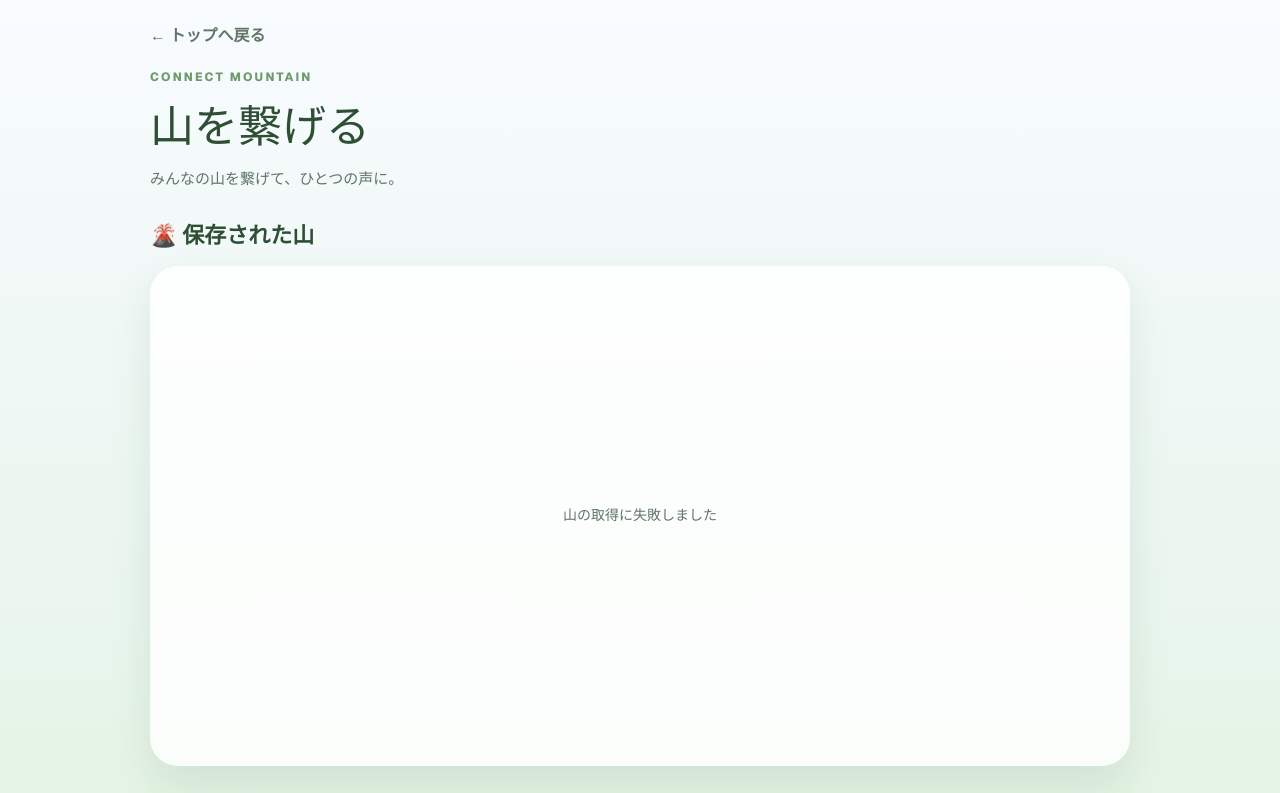
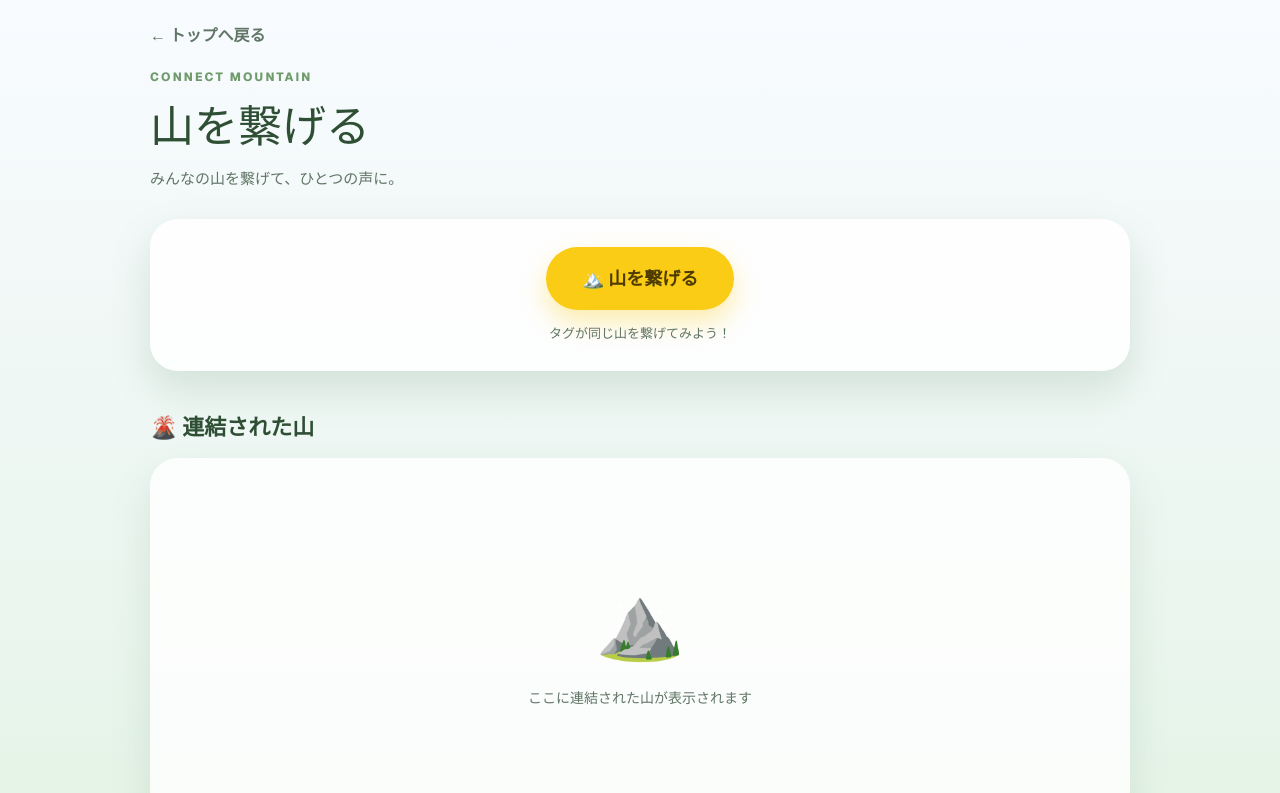
Before and after one commit to yuumi7372/voice-mountain_web, a Next.js app: page /connect in a window 1280 px wide. Shown: the top 793 px of the page. Built offline with nearby package versions, Linux system fonts and the light colour scheme; no server answers; the database is empty; a web font is replaced by a local one.

Commit message:
Restore original Connect UI

```diff
--- a/src/app/connect/page.tsx
+++ b/src/app/connect/page.tsx
@@ -1,142 +1,24 @@
 // ./connect/page.tsx
 "use client";
 
-import { useEffect, useState } from "react";
 import { useRouter } from "next/navigation";
-import {
-    Canvas,
-    useLoader,
-} from "@react-three/fiber";
-import {
-    OrbitControls,
-} from "@react-three/drei";
-import {
-    GLTFLoader,
-} from "three/examples/jsm/loaders/GLTFLoader.js";
-import * as THREE from "three";
-
 import styles from "./page.module.css";
 import background from "../../components/background.module.css";
-import { supabase } from "../../lib/supabase";
-
-type Mountain = {
-    id: string;
-    name: string;
-    mountain_path: string;
-};
-
-function MountainModel({
-    url,
-}: {
-    url: string;
-}) {
-    const gltf = useLoader(
-        GLTFLoader,
-        url
-    );
-
-    return (
-        <primitive
-            object={gltf.scene}
-        />
-    );
-}
 
 export default function ConnectPage() {
     const router = useRouter();
 
-    const [mountain, setMountain] =
-        useState<Mountain | null>(null);
+    return (
+        <main className={background.container}>
+            <div className={styles.wrapper}>
 
-    const [error, setError] =
-        useState<string | null>(null);
-
-    useEffect(() => {
-        async function fetchMountain() {
-            try {
-                // 最新の山を1件取得
-                const {
-                    data,
-                    error,
-                } = await supabase
-                    .from("mountain")
-                    .select(
-                        "id, name, mountain_path"
-                    )
-                    .not(
-                        "mountain_path",
-                        "is",
-                        null
-                    )
-                    .order(
-                        "created_at",
-                        {
-                            ascending: false,
-                        }
-                    )
-                    .limit(1)
-                    .single();
-
-                if (error) {
-                    throw error;
-                }
-
-                if (
-                    !data?.mountain_path
-                ) {
-                    throw new Error(
-                        "3D山データが見つかりません"
-                    );
-                }
-
-                setMountain(data);
-            } catch (error) {
-                console.error(
-                    "山の取得に失敗しました:",
-                    error
-                );
-
-                setError(
-                    "山の取得に失敗しました"
-                );
-            }
-        }
-
-        fetchMountain();
-    }, []);
-
-    // GLBの公開URLを作る
-    const mountainUrl =
-        mountain
-            ? supabase.storage
-                  .from("mountain")
-                  .getPublicUrl(
-                      mountain.mountain_path
-                  ).data.publicUrl
-            : null;
-
-    return (
-        <main
-            className={
-                background.container
-            }
-        >
-            <div
-                className={
-                    styles.wrapper
-                }
-            >
                 {/* =========================
                     トップへ戻る
                 ========================= */}
 
                 <button
-                    className={
-                        styles.backButton
-                    }
-                    onClick={() =>
-                        router.push("/")
-                    }
+                    className={styles.backButton}
+                    onClick={() => router.push("/")}
                 >
                     ← トップへ戻る
                 </button>
@@ -145,153 +27,65 @@ export default function ConnectPage() {
                     ヘッダー
                 ========================= */}
 
-                <header
-                    className={
-                        styles.header
-                    }
-                >
-                    <p
-                        className={
-                            styles.label
-                        }
-                    >
+                <header className={styles.header}>
+                    <p className={styles.label}>
                         CONNECT MOUNTAIN
                     </p>
 
-                    <h1
-                        className={
-                            styles.title
-                        }
-                    >
+                    <h1 className={styles.title}>
                         山を繋げる
                     </h1>
 
-                    <p
-                        className={
-                            styles.subtitle
-                        }
-                    >
+                    <p className={styles.subtitle}>
                         みんなの山を繋げて、ひとつの声に。
                     </p>
                 </header>
 
                 {/* =========================
+                    山を繋げるボタン
+                ========================= */}
+
+                <section className={styles.startArea}>
+                    <button className={styles.connectButton}>
+                        🏔️ 山を繋げる
+                    </button>
+
+                    <p className={styles.startText}>
+                        タグが同じ山を繋げてみよう！
+                    </p>
+                </section>
+
+                {/* =========================
                     連結された山
                 ========================= */}
 
-                <section
-                    className={
-                        styles.section
-                    }
-                >
-                    <h2
-                        className={
-                            styles.sectionTitle
-                        }
-                    >
-                        🌋 保存された山
+                <section className={styles.section}>
+                    <h2 className={styles.sectionTitle}>
+                        🌋 連結された山
                     </h2>
 
-                    <div
-                        className={
-                            styles.mountainArea
-                        }
-                        style={{
-                            height: "500px",
-                        }}
-                    >
-                        {error ? (
-                            <p
-                                className={
-                                    styles.placeholderText
-                                }
-                            >
-                                {error}
-                            </p>
-                        ) : mountainUrl ? (
-                            <Canvas
-                                camera={{
-                                    position: [
-                                        0,
-                                        80,
-                                        250,
-                                    ],
-                                    fov: 40,
-                                }}
-                            >
-                                <ambientLight
-                                    intensity={1}
-                                />
+                    <div className={styles.mountainArea}>
+                        <div className={styles.placeholderIcon}>
+                            ⛰️
+                        </div>
 
-                                <directionalLight
-                                    position={[
-                                        100,
-                                        200,
-                                        100,
-                                    ]}
-                                    intensity={2}
-                                />
-
-                                <MountainModel
-                                    url={
-                                        mountainUrl
-                                    }
-                                />
-
-                                <OrbitControls />
-                            </Canvas>
-                        ) : (
-                            <p
-                                className={
-                                    styles.placeholderText
-                                }
-                            >
-                                山を読み込んでいます...
-                            </p>
-                        )}
+                        <p className={styles.placeholderText}>
+                            ここに連結された山が表示されます
+                        </p>
                     </div>
-
-                    {mountain && (
-                        <p
-                            style={{
-                                textAlign:
-                                    "center",
-                                marginTop:
-                                    "12px",
-                            }}
-                        >
-                            {mountain.name}
-                        </p>
-                    )}
                 </section>
 
                 {/* =========================
                     音声認識結果
                 ========================= */}
 
-                <section
-                    className={
-                        styles.section
-                    }
-                >
-                    <h2
-                        className={
-                            styles.sectionTitle
-                        }
-                    >
+                <section className={styles.section}>
+                    <h2 className={styles.sectionTitle}>
                         📝 音声認識結果
                     </h2>
 
-                    <div
-                        className={
-                            styles.textArea
-                        }
-                    >
-                        <p
-                            className={
-                                styles.placeholderText
-                            }
-                        >
+                    <div className={styles.textArea}>
+                        <p className={styles.placeholderText}>
                             ここに連結された山の音声認識結果が表示されます
                         </p>
                     </div>
@@ -301,33 +95,18 @@ export default function ConnectPage() {
                     音声再生
                 ========================= */}
 
-                <section
-                    className={
-                        styles.section
-                    }
-                >
-                    <h2
-                        className={
-                            styles.sectionTitle
-                        }
-                    >
+                <section className={styles.section}>
+                    <h2 className={styles.sectionTitle}>
                         🎧 連結された音声
                     </h2>
 
-                    <div
-                        className={
-                            styles.audioArea
-                        }
-                    >
-                        <button
-                            className={
-                                styles.playButton
-                            }
-                        >
+                    <div className={styles.audioArea}>
+                        <button className={styles.playButton}>
                             ▶ 再生する
                         </button>
                     </div>
                 </section>
+
             </div>
         </main>
     );
```
